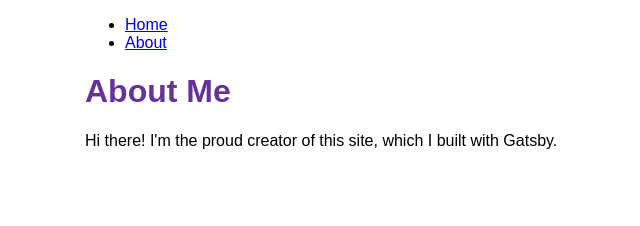
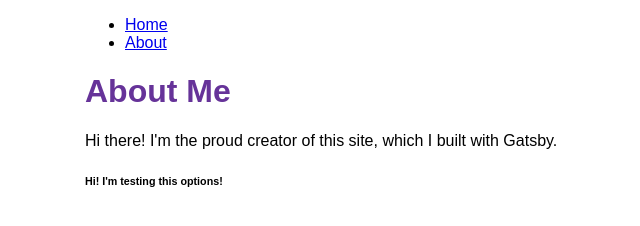
Before and after one commit to marcobertonati/first-gatsby-web, a Gatsby site: page /about in a window 1280 px wide. Shown: the whole page, without its empty margins (305-945 px from the left). Built offline with nearby package versions, Linux system fonts and the light colour scheme; Gatsby itself is replaced by a stand-in of ours.

Commit message:
=Testing

```diff
--- a/src/pages/about.js
+++ b/src/pages/about.js
@@ -18,6 +18,7 @@ const AboutPage = () => {
       <p>
         Hi there! I'm the proud creator of this site, which I built with Gatsby.
       </p>
+      <h6>Hi! I'm testing this options!</h6>
     </Layout>
   );
 };
```
